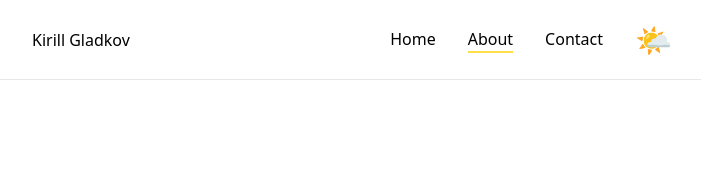
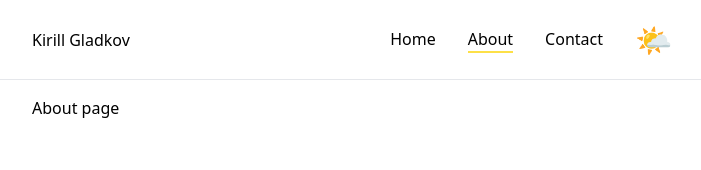
Before and after one commit to greengnome/kirillgladkov, a Next.js app: page /about in a window 1280 px wide. Shown: the top 170 px of the page, without its empty margins (288-989 px from the left). Built offline with nearby package versions, Linux system fonts and the light colour scheme; what @tailwindcss/typography would draw is missing.

Commit message:
wrap route pages with Layout component

```diff
--- a/pages/about.js
+++ b/pages/about.js
@@ -1,11 +1,10 @@
-import Header from 'components/Header';
+import Layout from "components/Layout";
 
 const AboutPage = () => {
   return (
-    <>
-      <Header />
-      <div>About page</div>
-    </>
+    <Layout>
+      <div className="dark:prose-dark">About page</div>
+    </Layout>
   );
 };
 
--- a/pages/contact.js
+++ b/pages/contact.js
@@ -1,11 +1,10 @@
-import Header from 'components/Header';
+import Layout from "components/Layout";
 
 const Contact = () => {
   return (
-    <>
-      <Header />
-      <div>Contact me</div>
-    </>
+    <Layout>
+      <div className="dark:prose-dark">Contact me</div>
+    </Layout>
   );
 };
 
--- a/pages/index.js
+++ b/pages/index.js
@@ -1,13 +1,9 @@
-import Header from 'components/Header';
-import Teaser from 'components/Teaser';
-
-import classes from 'styles/Main.module.scss';
+import Layout from "components/Layout";
 
 export default function Home() {
   return (
-    <main id={classes.container}>
-      <Header />
-      <Teaser />
-    </main>
+    <Layout>
+      <div className="dark:prose-dark">Home page</div>
+    </Layout>
   );
 }
```
